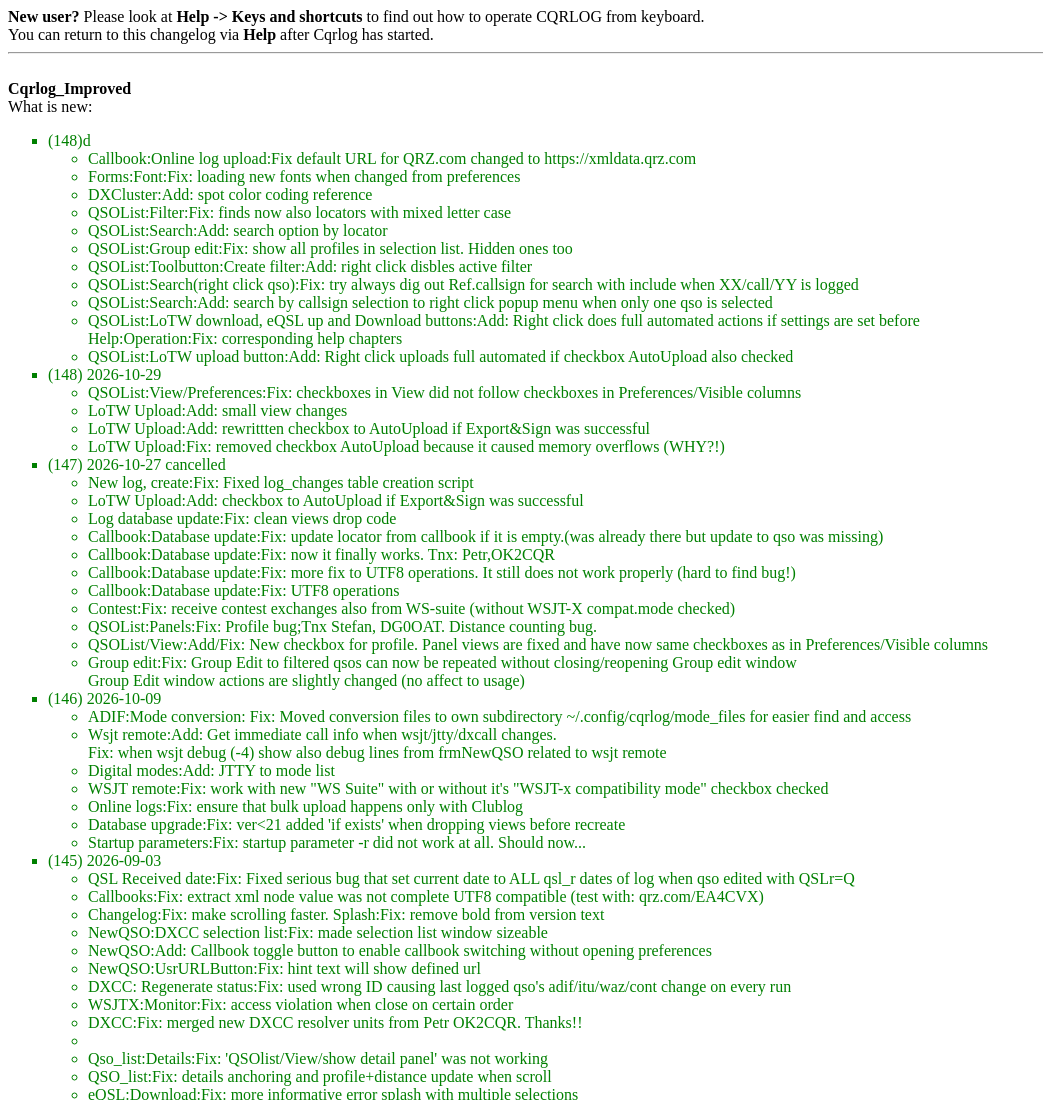
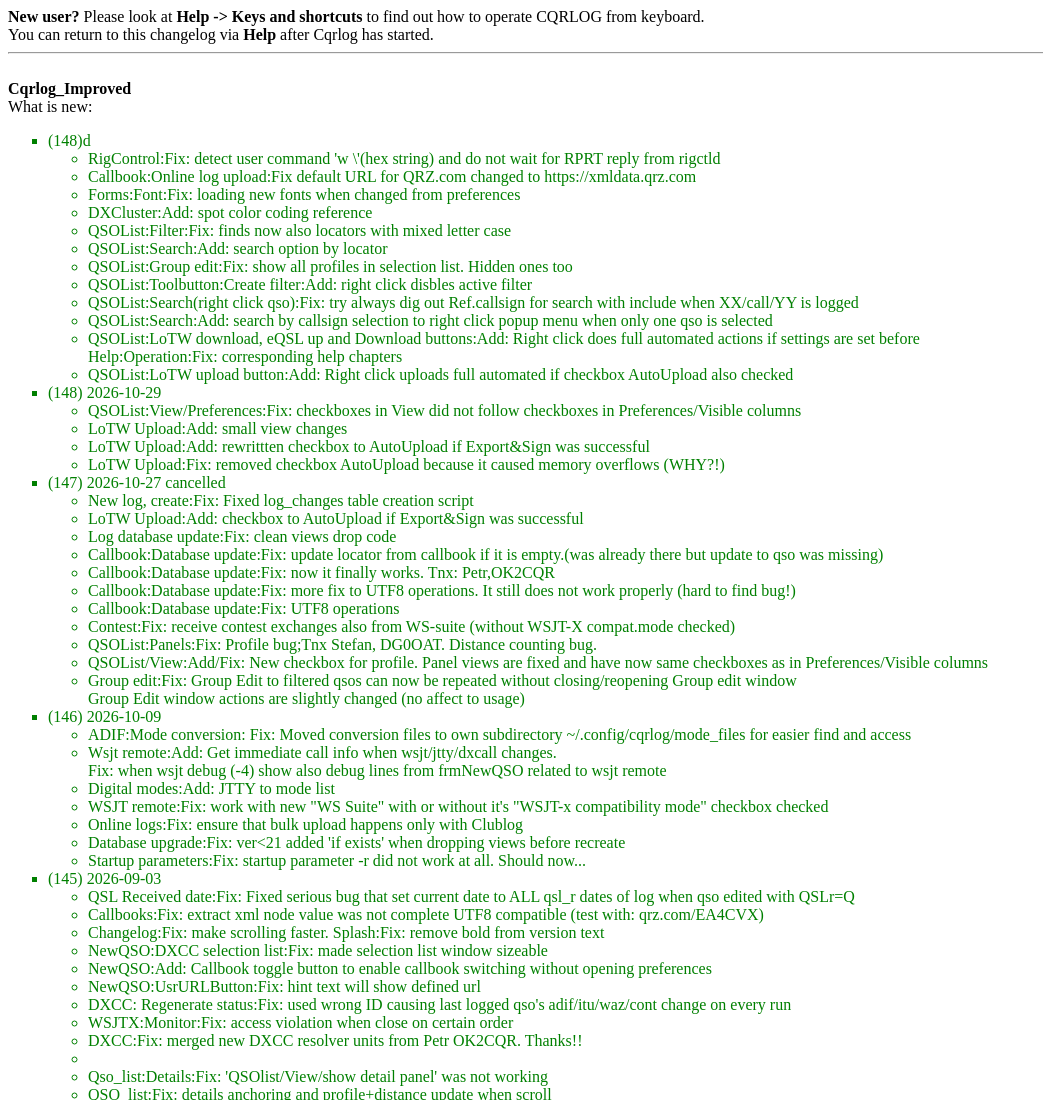
Before and after one commit to OH1KH/CqrlogImproved, a plain HTML site: page src/changelog.html in a window 1280 px wide. Shown: the top 1100 px of the page, without its empty margins (0-1043 px from the left). Drawn offline with Linux system fonts and the light colour scheme.

Commit message:
RigControl:Fix: detect user command 'w \'(hex string) and do not wait for RPRT reply from rigctld

```diff
--- a/src/changelog.html
+++ b/src/changelog.html
@@ -12,6 +12,7 @@
     What is new:
     <ul style="list-style: square;text-align:left; color: green;" >
     <li>(148)d</li><ul>
+    <li>RigControl:Fix: detect user command 'w \'(hex string) and do not wait for RPRT reply from rigctld</li>
     <li>Callbook:Online log upload:Fix default URL for QRZ.com changed to https://xmldata.qrz.com</li>
     <li>Forms:Font:Fix: loading new fonts when changed from preferences</li>
     <li>DXCluster:Add: spot color coding reference </li>
```
Also changed, not shown: 2 other files.
